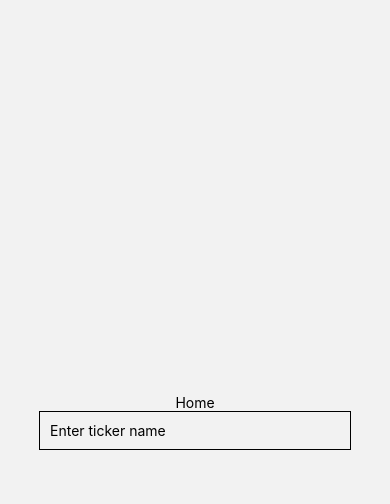
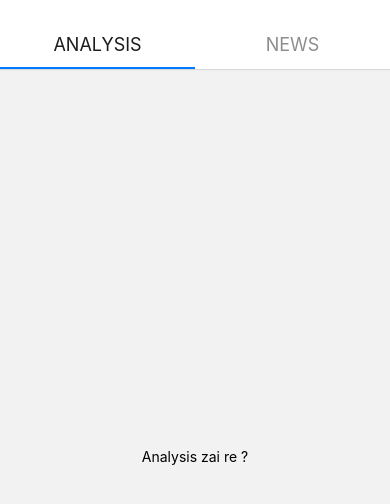
Before and after one commit to TheEagerLearner/StockMarketHub-FY, a React Native app: screen /Home in a window 390 px wide. Shown: the top 504 px of the page. Built offline with nearby package versions, Linux system fonts and the light colour scheme.

Commit message:
Basic structure created

```diff
--- a/App.js
+++ b/App.js
@@ -12,6 +12,10 @@ import Dashboard from "./src/screens/Dashboard";
 import Register from "./src/screens/Authentication/Register";
 import Login from "./src/screens/Authentication/Login";
 
+//Home-Screens
+import News from "./src/screens/Home-Screens/News";
+import Analysis from "./src/screens/Home-Screens/Analysis";
+
 
 const Stack = createStackNavigator();
 
@@ -24,6 +28,8 @@ const App = () => {
                 <Stack.Screen name="Dashboard" component={Dashboard}/>
                 <Stack.Screen name="Register" component={Register} />
                 <Stack.Screen name="Login" component={Login} />
+                <Stack.Screen name="News" component={News} />
+                <Stack.Screen name="Analysis" component={Analysis} />
             </Stack.Navigator>
         </NavigationContainer>
     );
--- a/package.json
+++ b/package.json
@@ -11,6 +11,7 @@
   },
   "dependencies": {
     "@react-native-async-storage/async-storage": "^1.17.6",
+    "@react-navigation/material-top-tabs": "^6.2.1",
     "@react-navigation/native": "^6.0.10",
     "@react-navigation/native-stack": "^6.6.2",
     "@react-navigation/stack": "^6.2.1",
@@ -24,7 +25,9 @@
     "react-native-gesture-handler": "~2.2.1",
     "react-native-safe-area-context": "4.2.4",
     "react-native-screens": "~3.11.1",
-    "react-native-web": "0.17.7"
+    "react-native-tab-view": "^3.1.1",
+    "react-native-web": "0.17.7",
+    "react-native-pager-view": "5.4.15"
   },
   "devDependencies": {
     "@babel/core": "^7.12.9"
--- /dev/null
+++ b/src/components/SearchBar.js
@@ -0,0 +1,43 @@
+import React from 'react';
+import { View,StyleSheet,TextInput } from 'react-native';
+
+const SearchBar = ({onChangeText,onEndEditing}) => {
+
+
+    return(
+        <View style={stylesheet.shadow}>
+            <TextInput
+                    style = {stylesheet.container}
+                    placeholder={'Enter Stock Ticker'}
+                    onChangeText={onChangeText}
+                    onEndEditing={onEndEditing}
+            />
+       </View>
+    );
+}
+
+const stylesheet = StyleSheet.create({
+    container:{
+        width:'96%',
+        padding:16,
+        borderRadius:16,
+        alignSelf:'center',
+        marginTop:50,
+        borderWidth:1,
+
+
+    },
+    shadow:{
+        elevation: 3,
+        shadowColor: "#000",
+        shadowOffset: {
+            width: 0,
+            height: 1,
+        },
+        shadowOpacity: 0.22,
+        shadowRadius: 2.22,
+
+    }
+});
+
+export default SearchBar;
--- /dev/null
+++ b/src/features/StockApi/StockApi.js
@@ -0,0 +1,6 @@
+import axios from "axios";
+
+export default axios.create({
+    baseURL:'https://stock-api-deployment.herokuapp.com'
+
+});
--- a/src/screens/Dashboard.js
+++ b/src/screens/Dashboard.js
@@ -1,13 +1,32 @@
 import React,{useEffect, useState} from 'react';
-import {View,StyleSheet,Text,TextInput} from 'react-native';
+import {View,StyleSheet,Text,ToastAndroid, Linking} from 'react-native';
 import { AsyncStorage } from 'react-native';
+import SearchBar from '../components/SearchBar';
 import { auth, database } from '../features/Firebase/firebase';
+import StockApi from '../features/StockApi/StockApi';
+
 
 const Dashboard = ({navigation}) => {
 
     const [uid,setUid] = useState('');
     const [name,setName] = useState('user');
+    const [ticker,setTicker] = useState('');
 
+
+  const checkTicker = async () => {
+      try{
+        const response = await StockApi.get(`/stock/${ticker}`);
+        let data = response.data;
+        console.log(data);
+        navigation.navigate('Home');
+      }
+      catch(err){
+
+        console.log(err.message);
+        ToastAndroid.show(err.code+'\n'+err.message,4000);
+
+      }
+  };
 
     //Retrive Auth Data and search in Realtime db using UID
     const retrieveData = async () => {
@@ -49,7 +68,23 @@ const Dashboard = ({navigation}) => {
 
     return(
         <View style={stylesheet.container}>
-            <Text>Hello {name}</Text>
+              <Text style={stylesheet.greeting_text_one}>Hello👋</Text>
+              <Text style={stylesheet.greeting_text_two}>{name}</Text>
+
+          <SearchBar
+              onChangeText={(value)=>{
+                  setTicker(value);
+                  console.log(ticker);
+              }}
+
+              onEndEditing={()=>{
+                console.log(`ticker is ${ticker}`);
+                Linking.openURL('https://google.com');
+                checkTicker();
+
+
+              }}
+          />
         </View>
     );
 }
@@ -57,8 +92,19 @@ const Dashboard = ({navigation}) => {
 const stylesheet = StyleSheet.create({
     container:{
         flex:1,
-        justifyContent:'center',
-        alignItems:'center'
+    },
+    greeting_text_one:{
+      marginTop:50,
+      marginLeft:10,
+      fontSize:50,
+      fontWeight:'bold',
+      fontFamily:'sans-serif'
+    },
+    greeting_text_two:{
+      marginLeft:10,
+      fontSize:32,
+      fontWeight:'bold',
+      fontFamily:'sans-serif'
     }
 });
 
--- /dev/null
+++ b/src/screens/Home-Screens/Analysis.js
@@ -0,0 +1,23 @@
+import React from 'react';
+import { View,StyleSheet,Text } from 'react-native';
+
+const Analysis = ({navigation}) => {
+
+
+
+    return(
+        <View style={stylesheet.container}>
+            <Text>Analysis zai re ?</Text>
+        </View>
+    );
+}
+
+const stylesheet = StyleSheet.create({
+    container:{
+        flex:1,
+        justifyContent:'center',
+        alignItems:'center'
+    }
+});
+
+export default Analysis;
--- /dev/null
+++ b/src/screens/Home-Screens/News.js
@@ -0,0 +1,26 @@
+import * as React from 'react';
+import { Text, View,StyleSheet } from 'react-native';
+import { NavigationContainer } from '@react-navigation/native';
+import { createMaterialTopTabNavigator } from '@react-navigation/material-top-tabs';
+
+const News = ({navigation}) => {
+
+  return(
+    <View style={stylesheet.container}>
+
+      <Text>News zai mare ?</Text>
+
+    </View>
+  );
+}
+
+const stylesheet = StyleSheet.create({
+  container:{
+    flex:1,
+    justifyContent:'center',
+    alignItems:'center'
+
+  }
+});
+
+export default News;
--- a/src/screens/Home.js
+++ b/src/screens/Home.js
@@ -1,36 +1,30 @@
-import React,{useState} from 'react';
-import {View,StyleSheet,Text,TextInput} from 'react-native';
-import { AsyncStorage } from 'react-native';
+import * as React from 'react';
+import { Text, View,StyleSheet } from 'react-native';
+import { NavigationContainer } from '@react-navigation/native';
+import { createMaterialTopTabNavigator } from '@react-navigation/material-top-tabs';
 
-const Home = ({navigation}) => {
+import News from './Home-Screens/News';
+import Analysis from './Home-Screens/Analysis';
 
-    const [ticker,setTicker] = useState('');
 
-    const storeData = async () => {
-        try {
-          await AsyncStorage.setItem(
-            'ticker',
-            ticker
-          );
-          navigation.navigate('Dashboard');
-        } catch (error) {
-          console.log(error);
-        }
-      };
+const Tab = createMaterialTopTabNavigator();
 
-    return(
+export default function Home() {
+  return (
     <View style={stylesheet.container}>
-            <Text>Home</Text>
-            <TextInput
-                placeholder='Enter ticker name'
-                style={stylesheet.textinput}
-                value={ticker}
-                onChangeText={(text)=>{setTicker(text);}}
-                onEndEditing={()=>{
-                    storeData();
 
+    <NavigationContainer independent={true}>
+      <Tab.Navigator
+        screenOptions={{
+          tabBarLabelStyle: { fontSize: 18 },
+
+          tabBarStyle: { backgroundColor:'#FFF'},
         }}
-            />
+      >
+        <Tab.Screen name="Analysis" component={Analysis} />
+        <Tab.Screen name="News" component={News} />
+      </Tab.Navigator>
+    </NavigationContainer>
     </View>
   );
 }
@@ -38,14 +32,8 @@ const Home = ({navigation}) => {
 const stylesheet = StyleSheet.create({
   container:{
     flex:1,
-        justifyContent:'center',
-        alignItems:'center'
-    },
-    textinput:{
-        borderWidth:1,
-        padding:10,
-        width:'80%'
+    paddingTop:20,
+    backgroundColor:'#FFF'
+
   }
 });
-
-export default Home;
--- a/src/screens/SplashScreen.js
+++ b/src/screens/SplashScreen.js
@@ -8,7 +8,7 @@ const SplashScreen = ({navigation}) => {
     //checks if user has logged in before
     const checkLoggedIn = async () => {
         try {
-            await AsyncStorage.setItem('loggedIn','false');
+            //await AsyncStorage.setItem('loggedIn','false');
             const value = await AsyncStorage.getItem('loggedIn');
             if(value!=null){
                 console.log(`splash screen value => ${value}`);
```
Also changed, not shown: 1 other file (tests, documents, lock files or other folders). Lines whose indentation alone changed are shown as unchanged.
